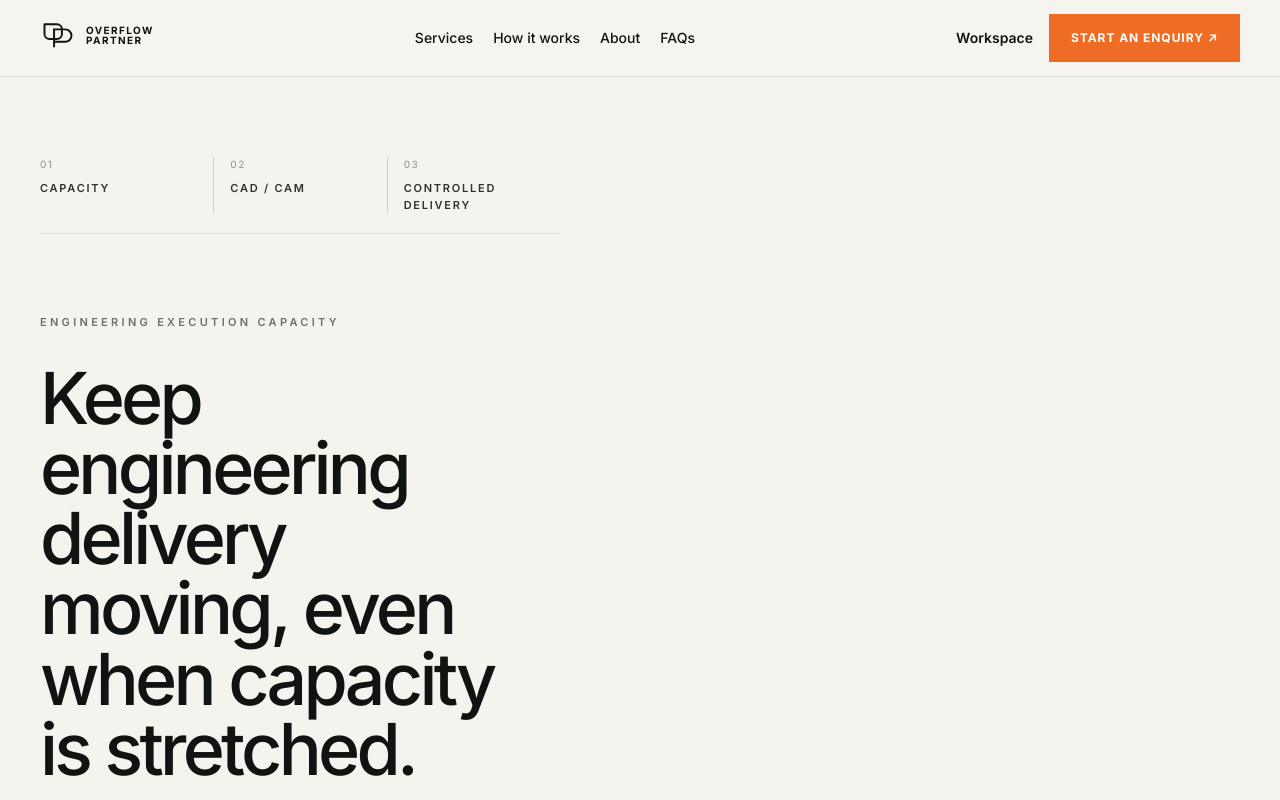
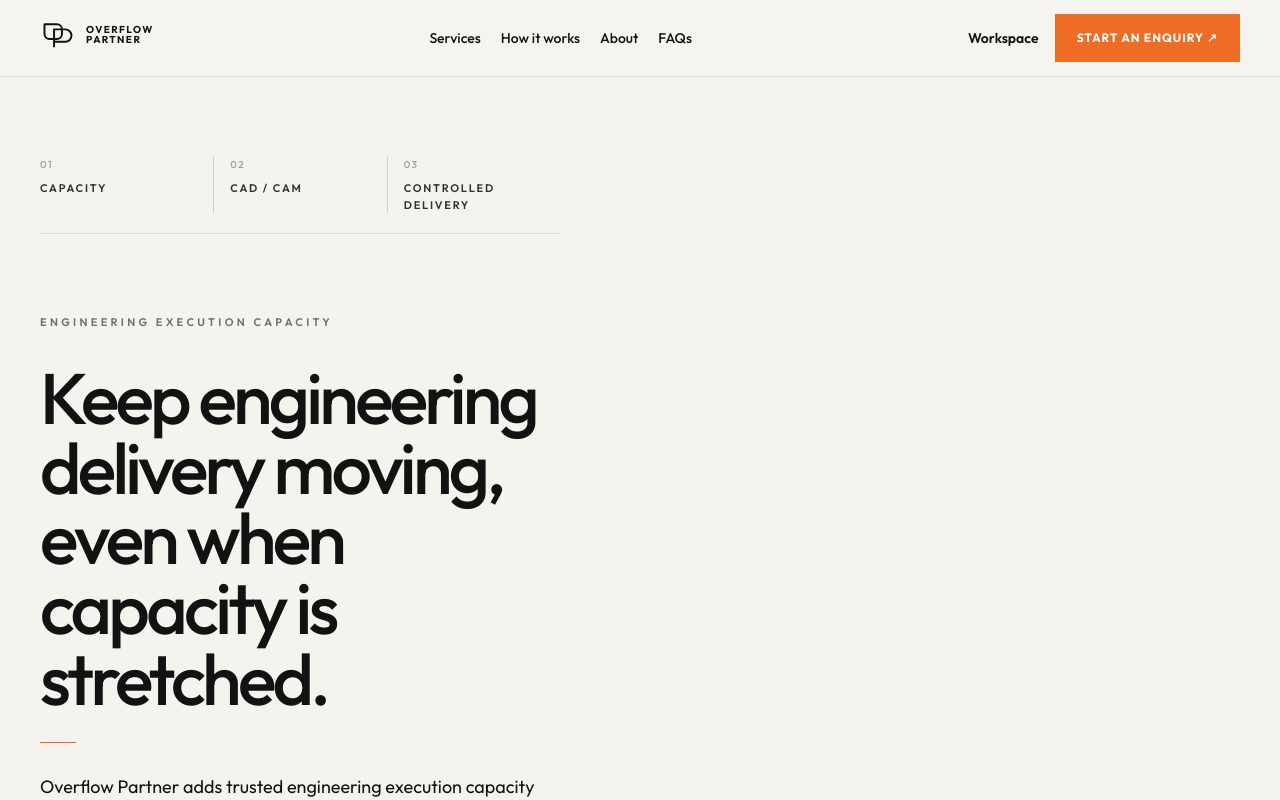
Before and after one commit to zeeshankhanminhas/Overflow-Partner, a Next.js app: page / in a window 1280 px wide. Shown: the top 800 px of the page. Built offline with nearby package versions, Linux system fonts and the light colour scheme; no server answers.

Commit message:
style: use Outfit on public marketing pages only

```diff
--- a/app/globals.css
+++ b/app/globals.css
@@ -29,6 +29,10 @@ body {
   font-feature-settings: "liga" 1, "kern" 1;
   text-rendering: optimizeLegibility;
   @apply antialiased;
+}
+/* Public marketing pages use Outfit; authenticated workspaces retain Inter. */
+body:has(.section_header) {
+  font-family: var(--font-outfit), Arial, Helvetica, sans-serif;
 }
 a { color: inherit; text-decoration: none; }
 button, input, select, textarea { font: inherit; }
```
